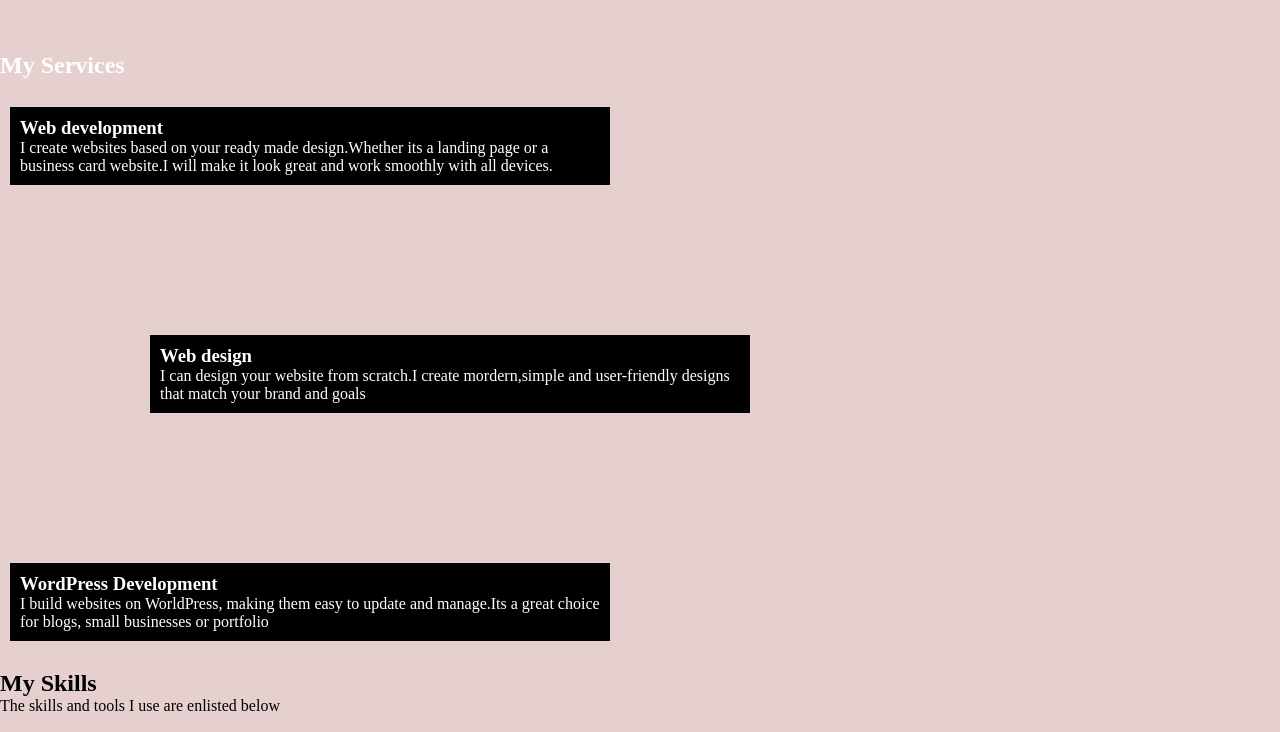
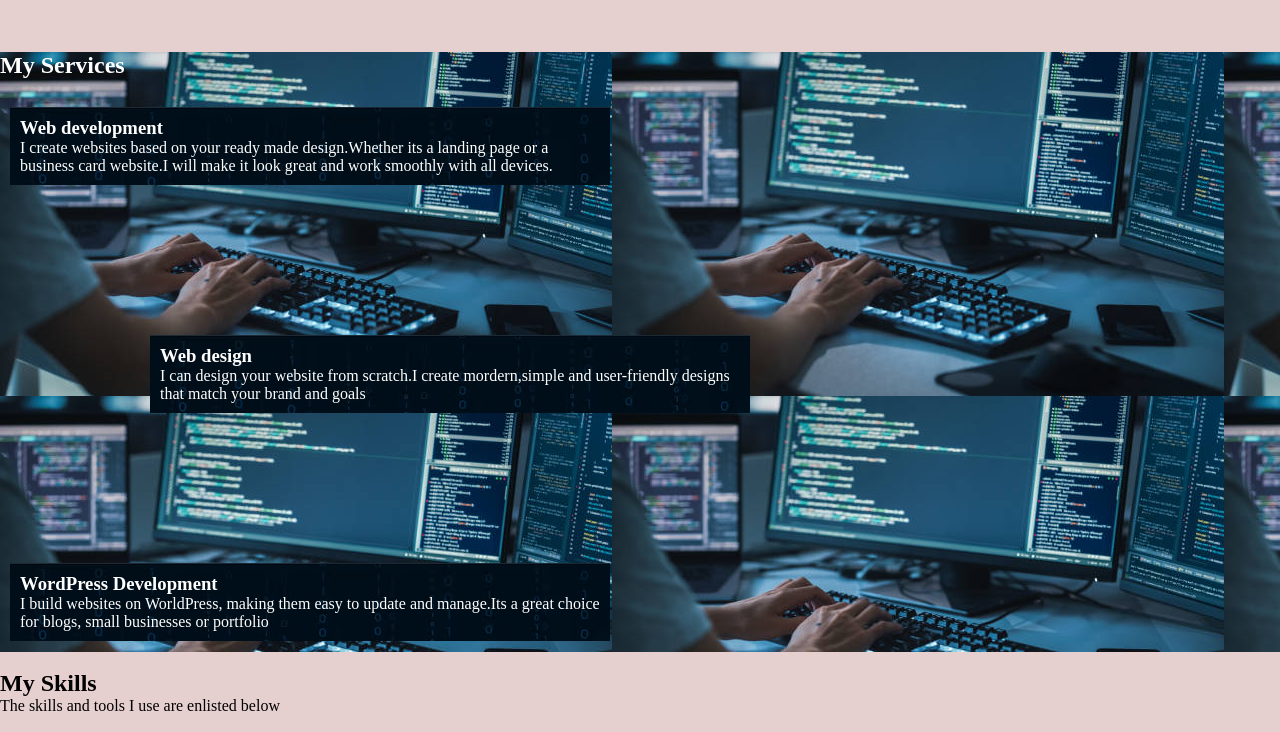
Before and after one commit to LydiaNeema/first-website, a plain HTML site: page index.html in a window 1280 px wide. Shown: the part 459-1191 px from the top of the page. Drawn offline with Linux system fonts and the light colour scheme.

Commit message:
made chages to my services images using(../)

```diff
--- a/css/style.css
+++ b/css/style.css
@@ -60,7 +60,7 @@ text-decoration:underline;
     font-weight: 400;
 }
 .myservices{
-    background-image:url(./images/istockphoto-1356364287-612x612.jpg) ;
+    background-image:url(../images/istockphoto-1356364287-612x612.jpg) ;
  height: 600px;
 
 }
@@ -70,7 +70,7 @@ text-decoration:underline;
 .webdevelopment{
     color: white;
     background-color: black;
-/*background-image: url(/images/matrix-style-binary-code-digital-falling-numbers-blue-background_1017-37387.avif);*/
+background-image: url(../images/matrix-style-binary-code-digital-falling-numbers-blue-background_1017-37387.avif);
 padding: 10px;
 width: 600px;
 margin: 10px;
@@ -79,7 +79,7 @@ justify-content:start ;
 .webdesign{
     color: white;
     background-color: black;
-    /*background-image: url(/images/matrix-style-binary-code-digital-falling-numbers-blue-background_1017-37387.avif);*/
+    background-image: url(../images/matrix-style-binary-code-digital-falling-numbers-blue-background_1017-37387.avif);
 width: 600px;
 padding: 10px;
 margin: 150px;
@@ -88,7 +88,7 @@ justify-content: end;
 .wordpress{
     color: white;
     background-color: black;
-    /*background-image: url(/images/matrix-style-binary-code-digital-falling-numbers-blue-background_1017-37387.avif);*/
+    background-image: url(../images/matrix-style-binary-code-digital-falling-numbers-blue-background_1017-37387.avif);
 width: 600px;
 padding: 10px;
 margin :10px;
```
